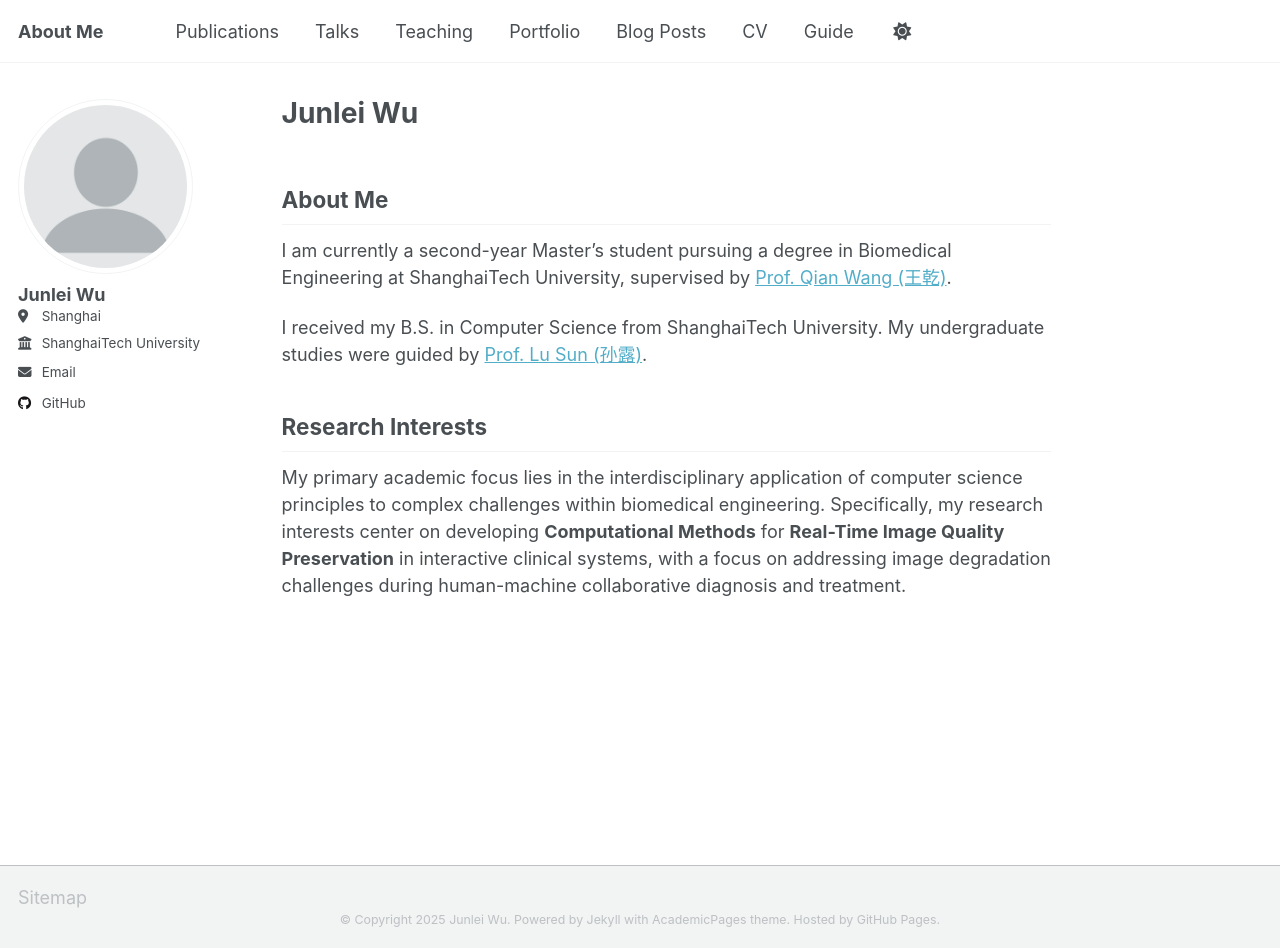
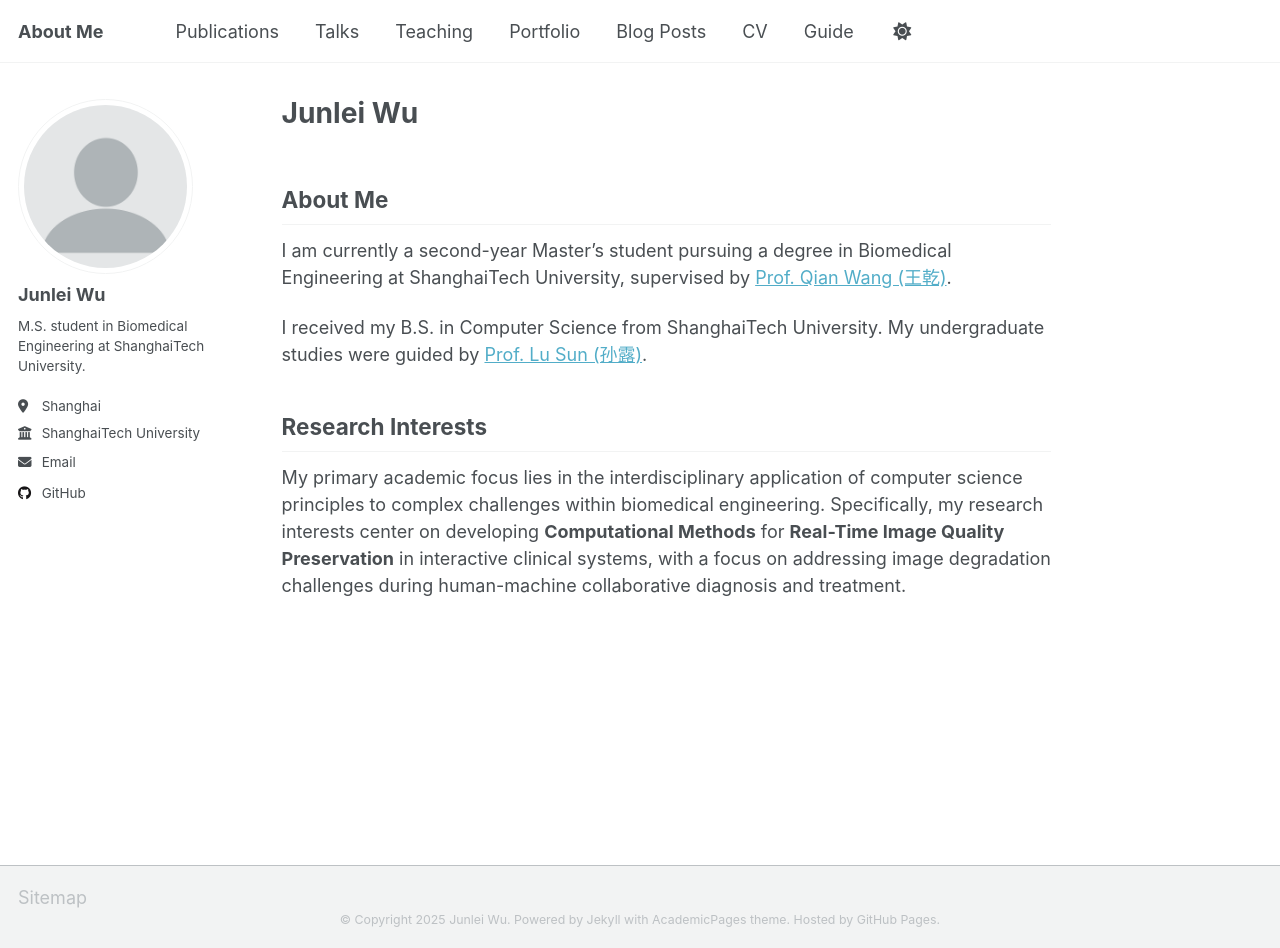
Before and after one commit to 5Junl/5Junl.github.io, a Jekyll site: the page built from _pages/about.md, in a window 1280 px wide and 948 px high. Built offline with Jekyll 4.4.1, drawn with Linux system fonts in a browser that asks for light colours; a script that is not in the unit is left out.

Commit message:
Update bio in _config.yml

```diff
--- a/_config.yml
+++ b/_config.yml
@@ -26,7 +26,7 @@ author:
   avatar           : "profile.png"
   name             : "Junlei Wu"
   pronouns         : # example: "she/her"
-  bio              : # "Short biography for the left-hand sidebar"
+  bio              : "M.S. student in Biomedical Engineering at ShanghaiTech University."
   location         : "Shanghai"
   employer         : "ShanghaiTech University"
   uri              : # URL
```
